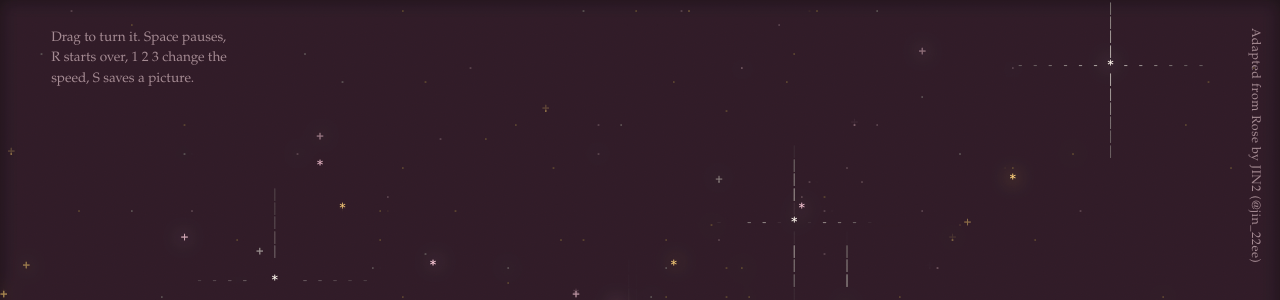
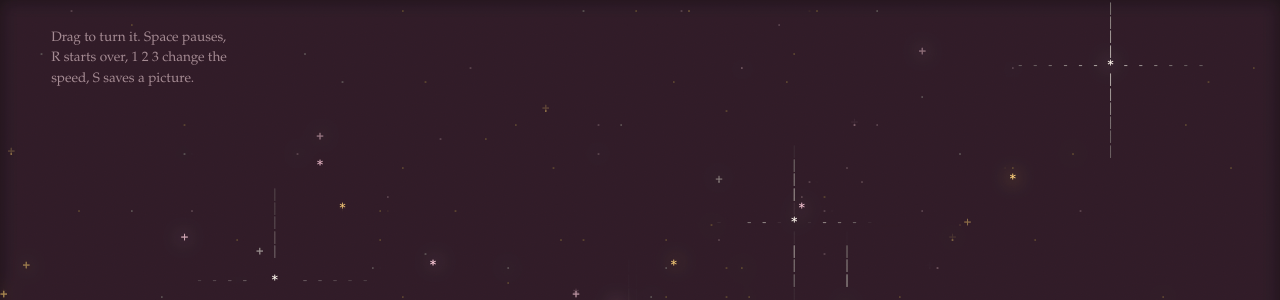
Before and after one commit to kyelandrew/chai23, a plain HTML site: page index.html in a window 1280 px wide. Shown: the top 300 px of the page. Drawn offline with Linux system fonts and the light colour scheme.

Commit message:
Update index.html

```diff
--- a/index.html
+++ b/index.html
@@ -8,6 +8,5 @@
 <p class="sub">Sixty-odd petals, opening over about seventy seconds.</p>
 <p class="keys">Drag to turn it. Space pauses, R starts over, 1 2 3 change the speed, S saves a picture.</p>
 <p id="pct">0% open</p>
-<p class="credit">Adapted from Rose by JIN2 (@jin_22ee)</p>
 <div id="line"><i id="fill"></i><b id="knob"></b></div>
 <script src="peony.js"></script></body></html>
```
